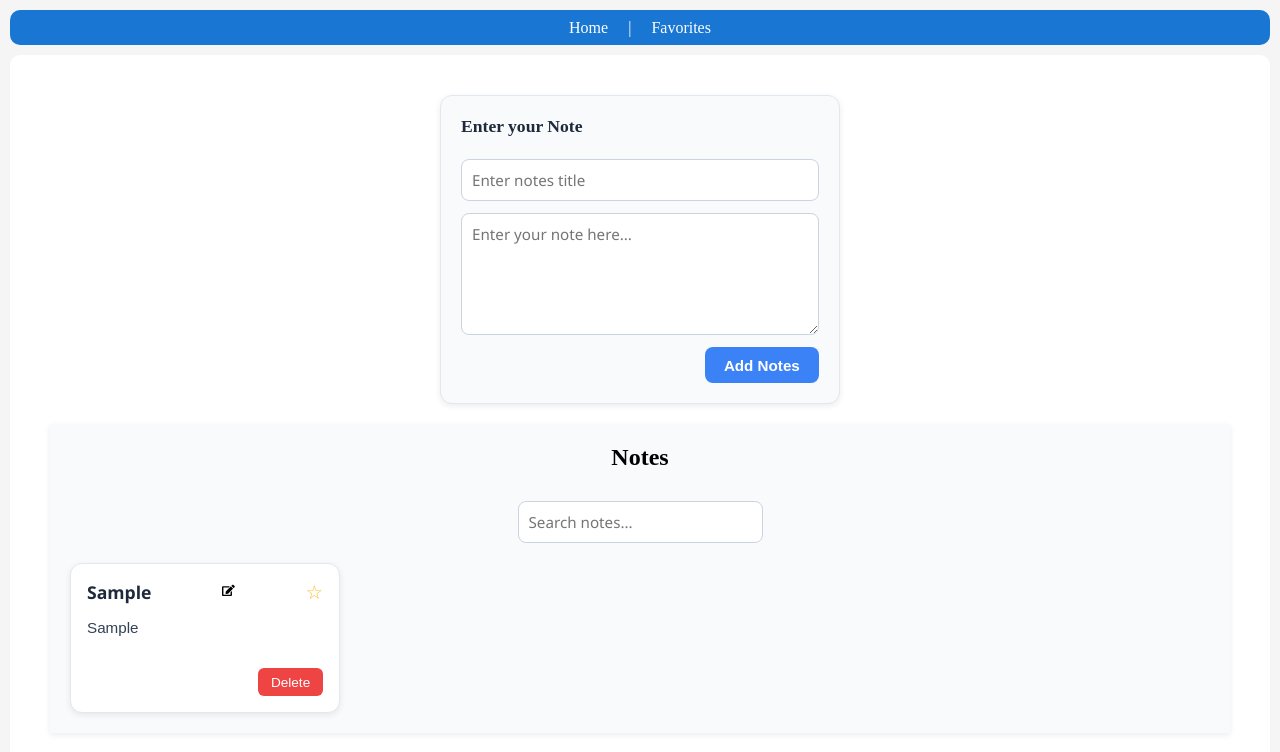
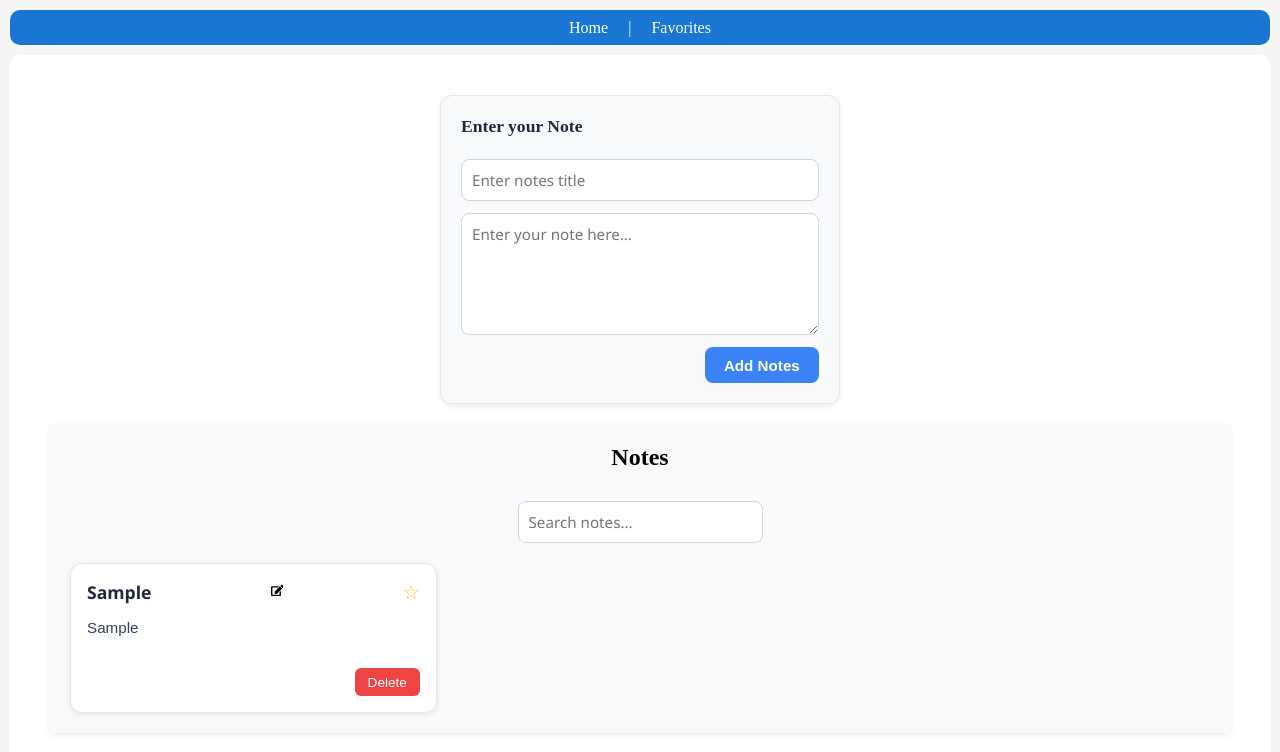
Before and after one commit to kona-sai-eswar/NotesApp, a React (Vite) app: page / in a window 1280 px wide. Both pictures are taken after typing "Sample", "Sample" into the empty fields and a click on the button "Add Notes". Shown: the top 752 px of the page. Built offline with nearby package versions, Linux system fonts and the light colour scheme.

Commit message:
feat:CSS grid-fix

```diff
--- a/src/features/notes/NotesList.css
+++ b/src/features/notes/NotesList.css
@@ -17,7 +17,7 @@
 .notes-list{
     display: grid;
     display: grid;
-  grid-template-columns: repeat(auto-fill, minmax(250px, 1fr));
+  grid-template-columns: repeat(3, 1fr);
   gap: 20px;
 }
 
@@ -31,8 +31,8 @@
     background-color: #ffffff;
     box-shadow: 0 2px 6px rgba(0, 0, 0, 0.08);
     transition: transform 0.2s ease, box-shadow 0.2s ease;
-    height: auto;
-    width: auto;
+    /* height: auto;
+    width: auto; */
     min-height: 150px;
     word-wrap: break-word;
   }
```
